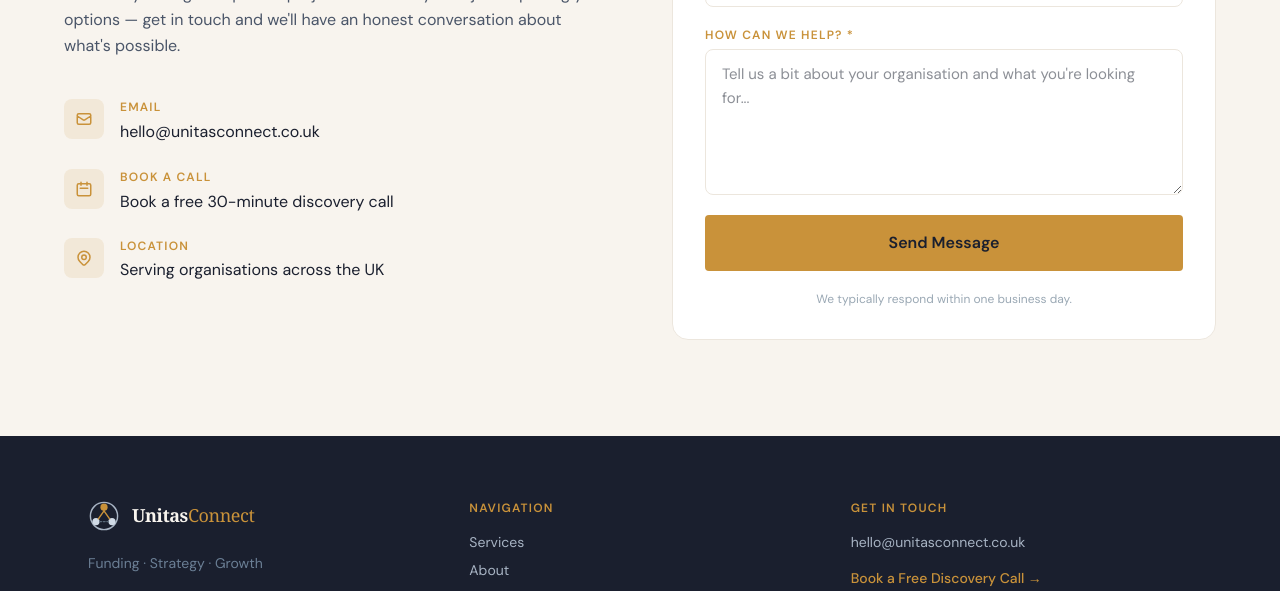
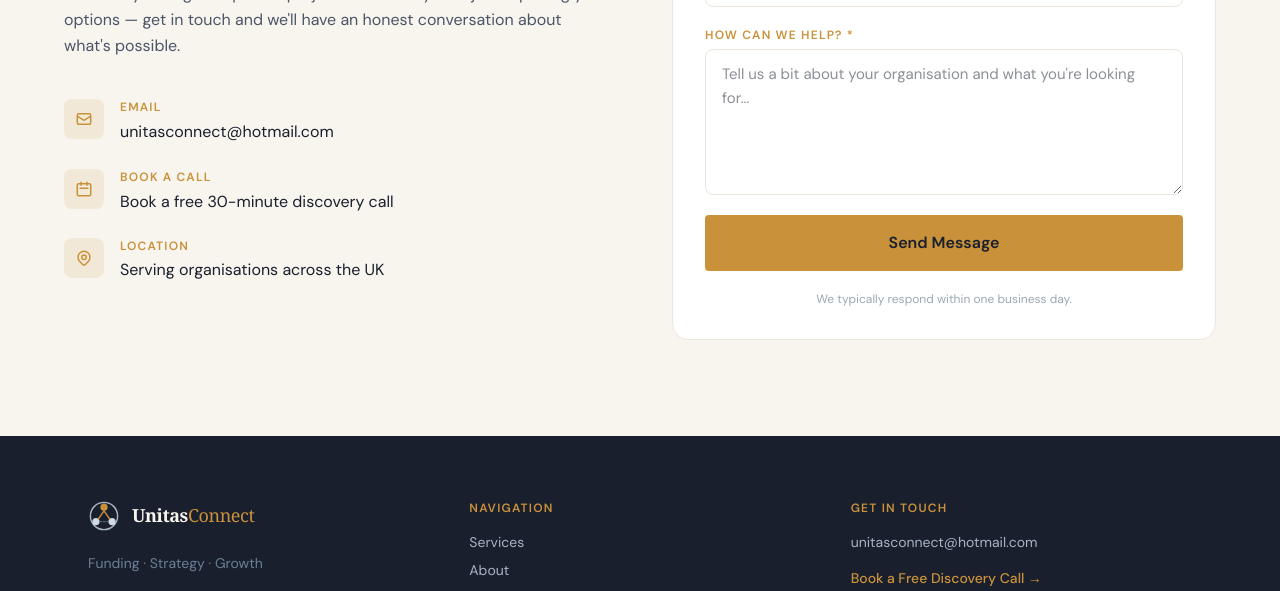
Before and after one commit to NoelyC123/unitasconnect-website, a Next.js app: page / in a window 1280 px wide. Shown: the part 7000-7591 px from the top of the page. Built offline with nearby package versions, Linux system fonts and the light colour scheme.

Commit message:
update contact email to unitasconnect@hotmail.com

```diff
--- a/components/BulletinSignup.tsx
+++ b/components/BulletinSignup.tsx
@@ -144,7 +144,7 @@ export default function BulletinSignup() {
 
                   {status === "error" && (
                     <p className="text-sm" style={{ color: "#7a1a1a" }}>
-                      Something went wrong — email us directly at hello@unitasconnect.co.uk
+                      Something went wrong — email us directly at unitasconnect@hotmail.com
                     </p>
                   )}
 
--- a/components/ContactSection.tsx
+++ b/components/ContactSection.tsx
@@ -92,11 +92,11 @@ export default function ContactSection() {
                 <div>
                   <p className="text-xs font-semibold tracking-widest uppercase mb-1" style={{ color: "#c9923a" }}>Email</p>
                   <a
-                    href="mailto:hello@unitasconnect.co.uk"
+                    href="mailto:unitasconnect@hotmail.com"
                     className="text-base transition-opacity hover:opacity-70"
                     style={{ color: "#1a1f2e" }}
                   >
-                    hello@unitasconnect.co.uk
+                    unitasconnect@hotmail.com
                   </a>
                 </div>
               </div>
@@ -228,7 +228,7 @@ export default function ContactSection() {
 
                   {status === "error" && (
                     <p className="text-sm" style={{ color: "#e53e3e" }}>
-                      Something went wrong. Please email us directly at hello@unitasconnect.co.uk
+                      Something went wrong. Please email us directly at unitasconnect@hotmail.com
                     </p>
                   )}
 
--- a/components/Footer.tsx
+++ b/components/Footer.tsx
@@ -79,11 +79,11 @@ export default function Footer() {
               Get In Touch
             </p>
             <a
-              href="mailto:hello@unitasconnect.co.uk"
+              href="mailto:unitasconnect@hotmail.com"
               className="text-sm transition-opacity hover:opacity-70"
               style={{ color: "#a8b4c4" }}
             >
-              hello@unitasconnect.co.uk
+              unitasconnect@hotmail.com
             </a>
             <a
               href="https://calendly.com/unitasconnect/30min"
```
Also changed, not shown: 1 other file (tests, documents, lock files or other folders).
